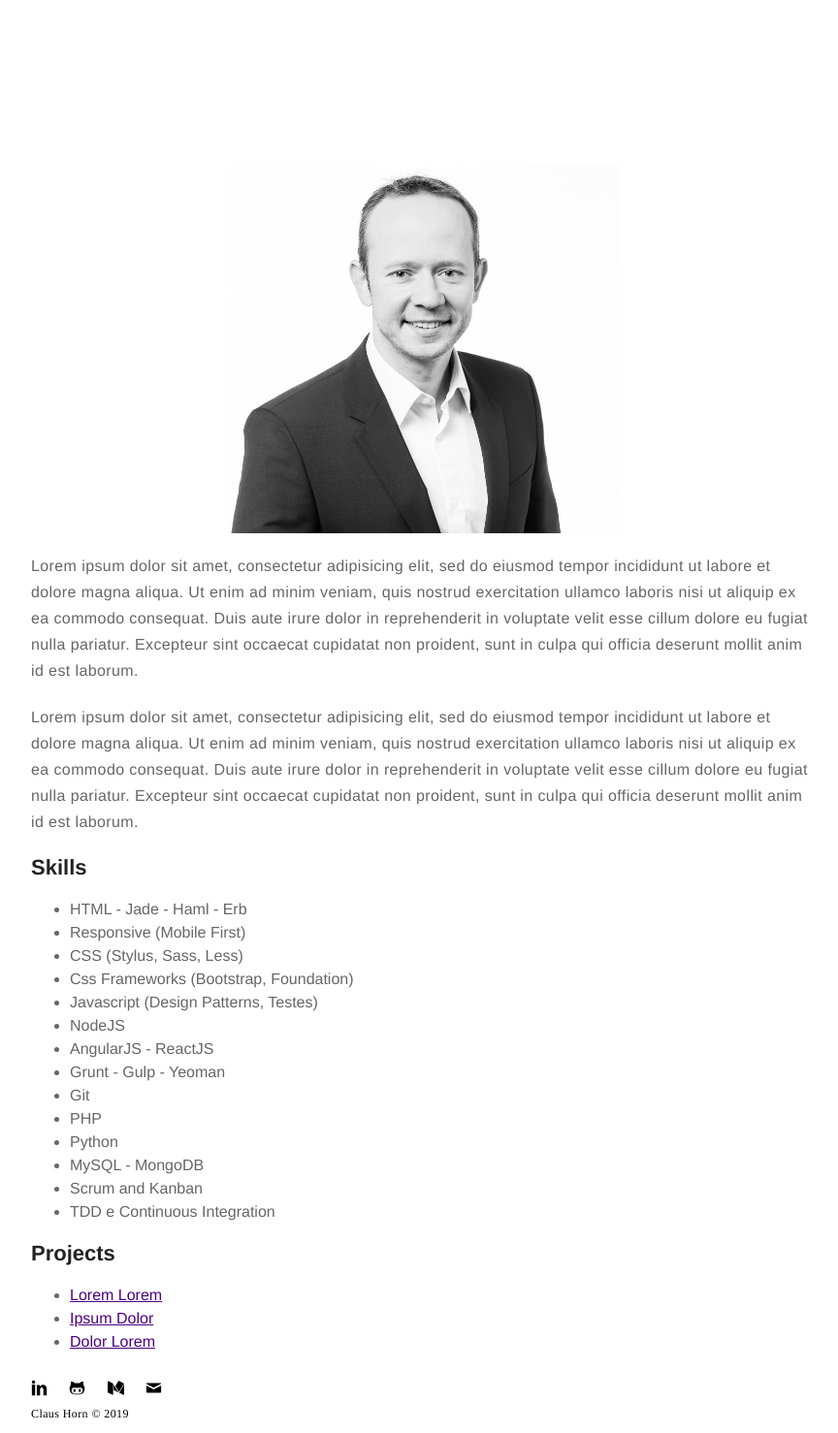
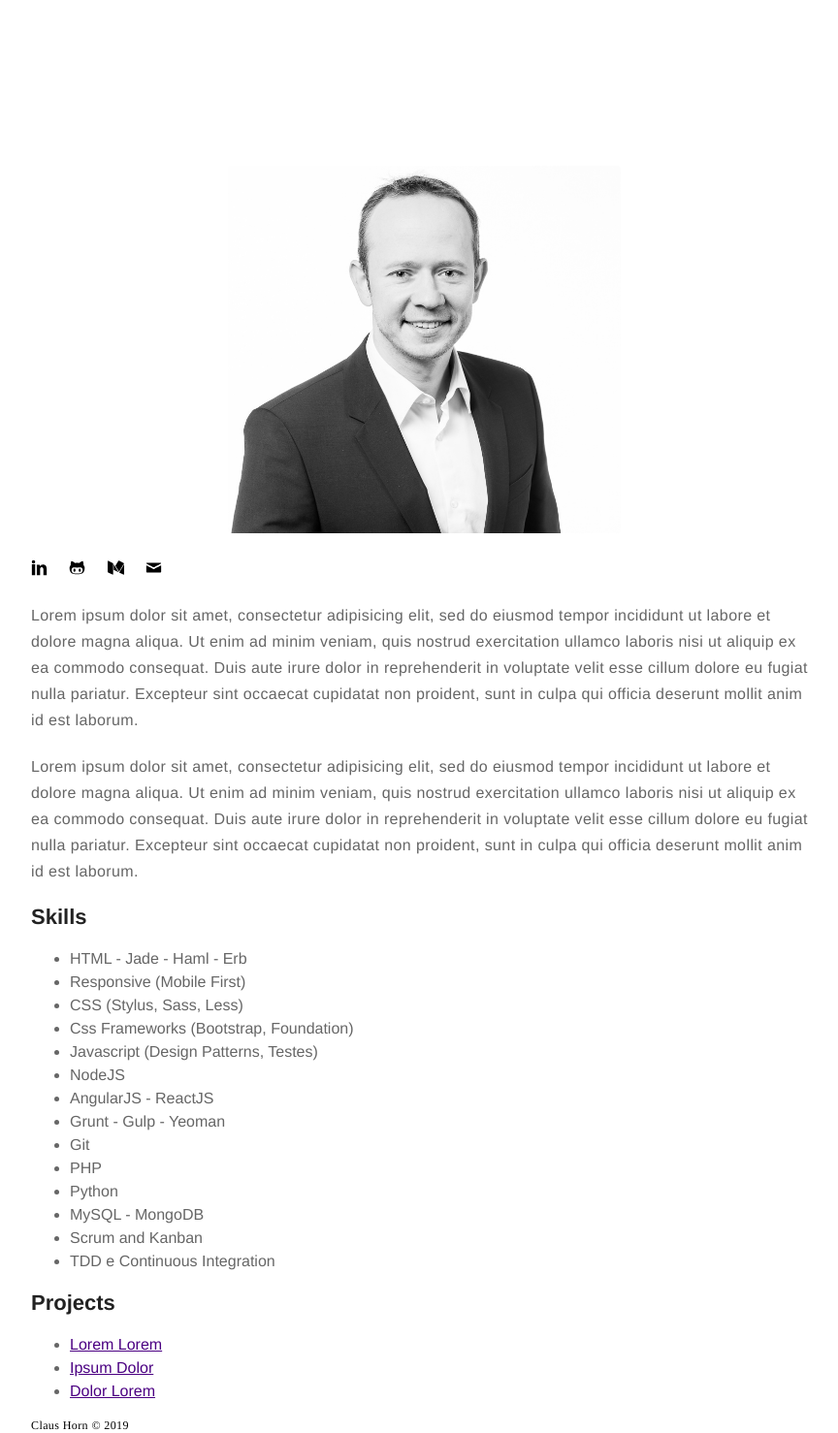
Before and after one commit to claushorn/claushorn.github.io, a Jekyll site: the page built from about.md, in a window 1280 px wide. Shown: the whole page at 97% size, without its empty margins (203-1067 px from the left). Built offline with Jekyll 4.4.1, drawn with Linux system fonts in a browser that asks for light colours.

Commit message:
construction

```diff
--- a/about.md
+++ b/about.md
@@ -3,6 +3,8 @@ title: About
 layout: page
 ---
 ![Profile Image]({{ site.url }}/{{ site.picture }})
+
+{% include social-links.html %}
 
 <p>Lorem ipsum dolor sit amet, consectetur adipisicing elit, sed do eiusmod
 tempor incididunt ut labore et dolore magna aliqua. Ut enim ad minim veniam,
@@ -44,5 +46,3 @@ proident, sunt in culpa qui officia deserunt mollit anim id est laborum.</p>
 	<li><a href="https://github.com/">Ipsum Dolor</a></li>
 	<li><a href="https://github.com/">Dolor Lorem</a></li>
 </ul>
-
-{% include social-links.html %}
```
